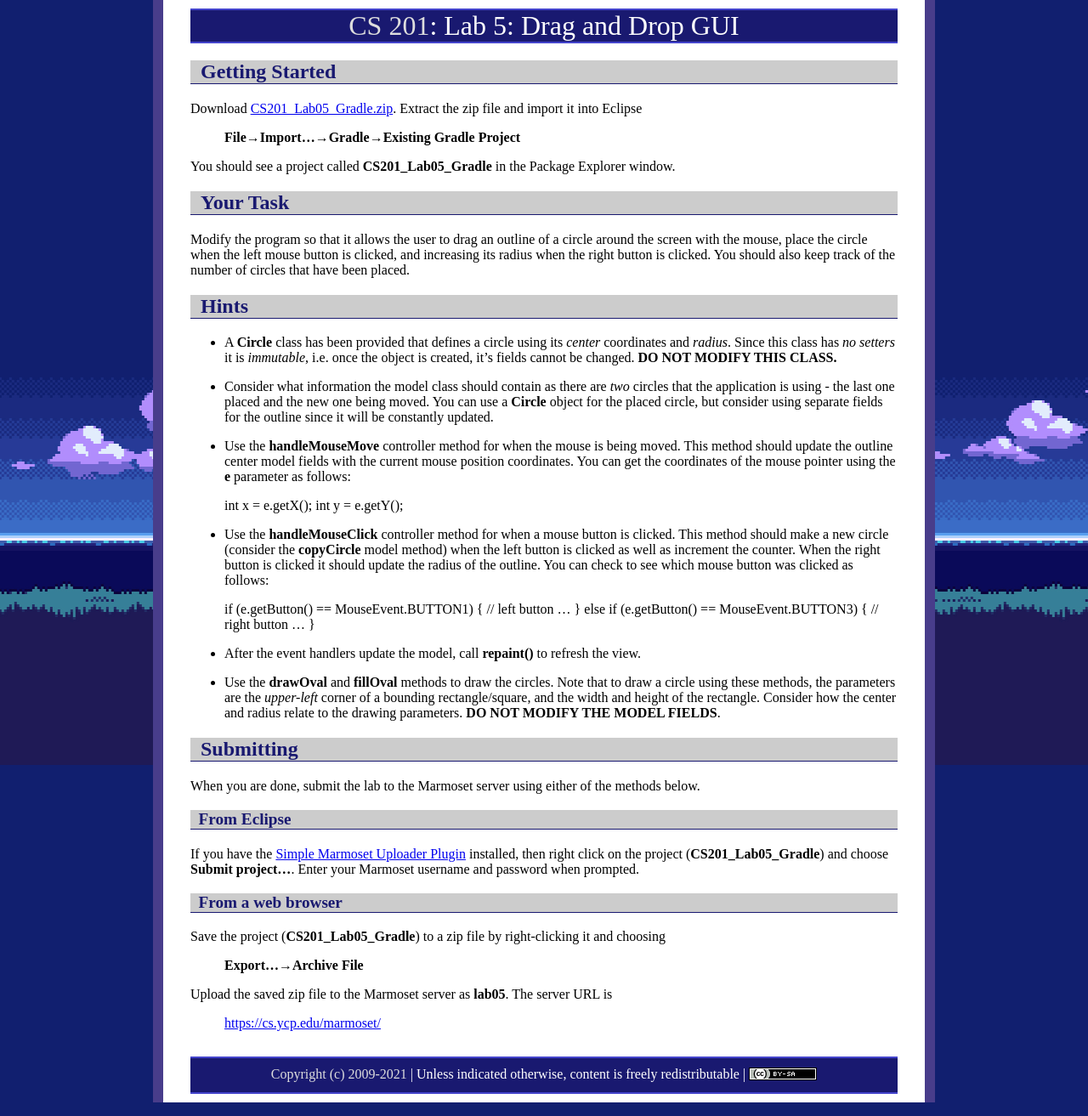
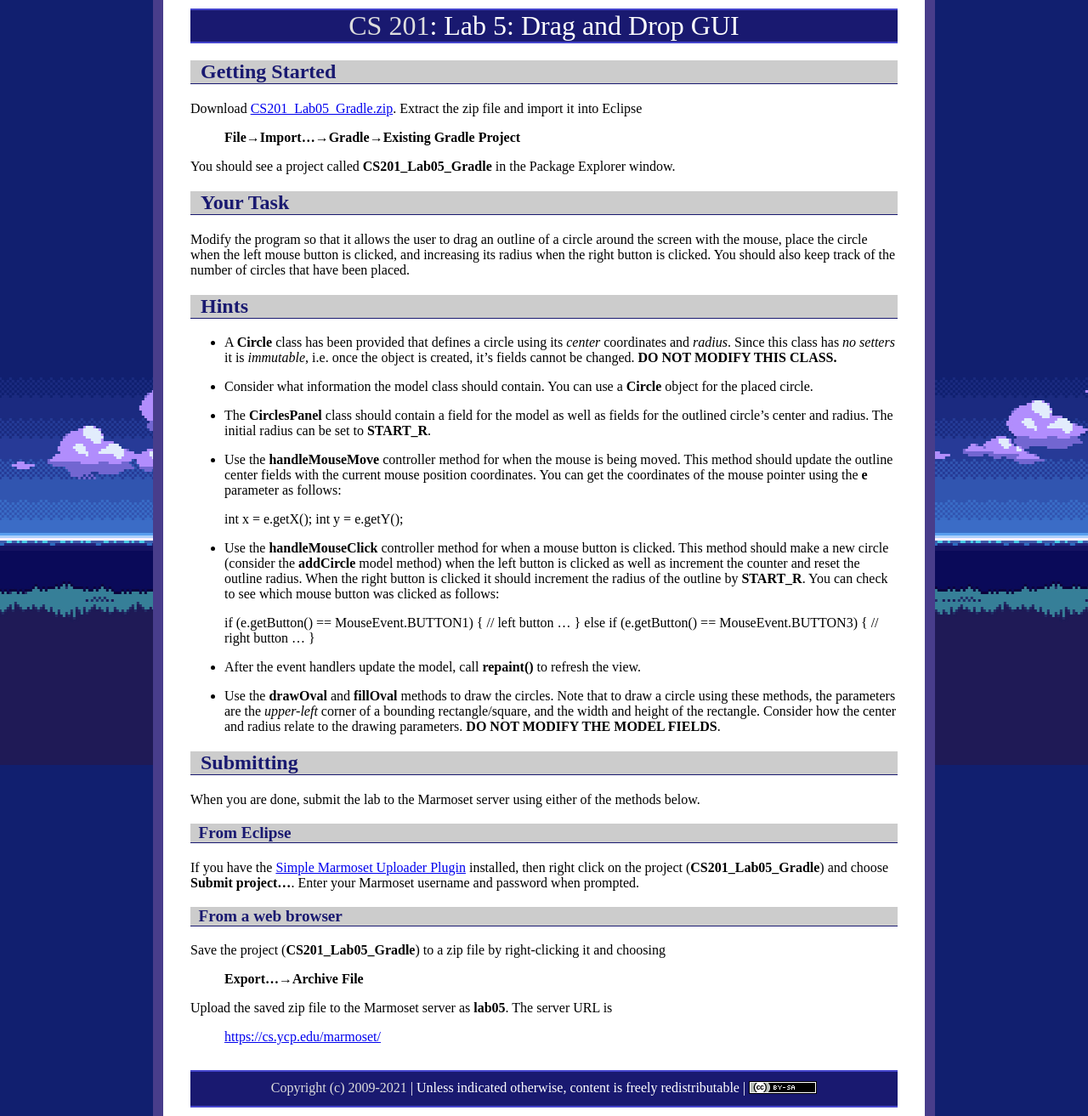
Before and after one commit to ycpcs/cs201-spring2021, a Jekyll site: the page built from labs/lab05.md, in a window 1280 px wide. Shown: the whole page at 85% size. Built offline with Jekyll 4.4.1, drawn with Linux system fonts in a browser that asks for light colours.

Commit message:
add lab 5 and 6
add lab 5 and 6

```diff
--- a/labs/lab05.md
+++ b/labs/lab05.md
@@ -19,14 +19,16 @@ Modify the program so that it allows the user to drag an outline of a circle aro
 
 -   A **Circle** class has been provided that defines a circle using its *center* coordinates and *radius*. Since this class has *no setters* it is *immutable*, i.e. once the object is created, it's fields cannot be changed. **DO NOT MODIFY THIS CLASS.**
 
--   Consider what information the model class should contain as there are *two* circles that the application is using - the last one placed and the new one being moved. You can use a **Circle** object for the placed circle, but consider using separate fields for the outline since it will be constantly updated.
+-   Consider what information the model class should contain. You can use a **Circle** object for the placed circle.
 
--   Use the **handleMouseMove** controller method for when the mouse is being moved. This method should update the outline center model fields with the current mouse position coordinates. You can get the coordinates of the mouse pointer using the **e** parameter as follows:
+-   The **CirclesPanel** class should contain a field for the model as well as fields for the outlined circle's center and radius. The initial radius can be set to **START_R**.
+
+-   Use the **handleMouseMove** controller method for when the mouse is being moved. This method should update the outline center fields with the current mouse position coordinates. You can get the coordinates of the mouse pointer using the **e** parameter as follows:
 
     int x = e.getX();
     int y = e.getY();
 
--   Use the **handleMouseClick** controller method for when a mouse button is clicked. This method should make a new circle (consider the **copyCircle** model method) when the left button is clicked as well as increment the counter. When the right button is clicked it should update the radius of the outline. You can check to see which mouse button was clicked as follows:
+-   Use the **handleMouseClick** controller method for when a mouse button is clicked. This method should make a new circle (consider the **addCircle** model method) when the left button is clicked as well as increment the counter and reset the outline radius. When the right button is clicked it should increment the radius of the outline by **START_R**. You can check to see which mouse button was clicked as follows:
 
     if (e.getButton() == MouseEvent.BUTTON1) {
         // left button
```
Also changed, not shown: js/AACONFIG-scheduleInfo.js (+4 -4 lines), labs/lab06.md (added, +75 -0 lines), 2 other files.
